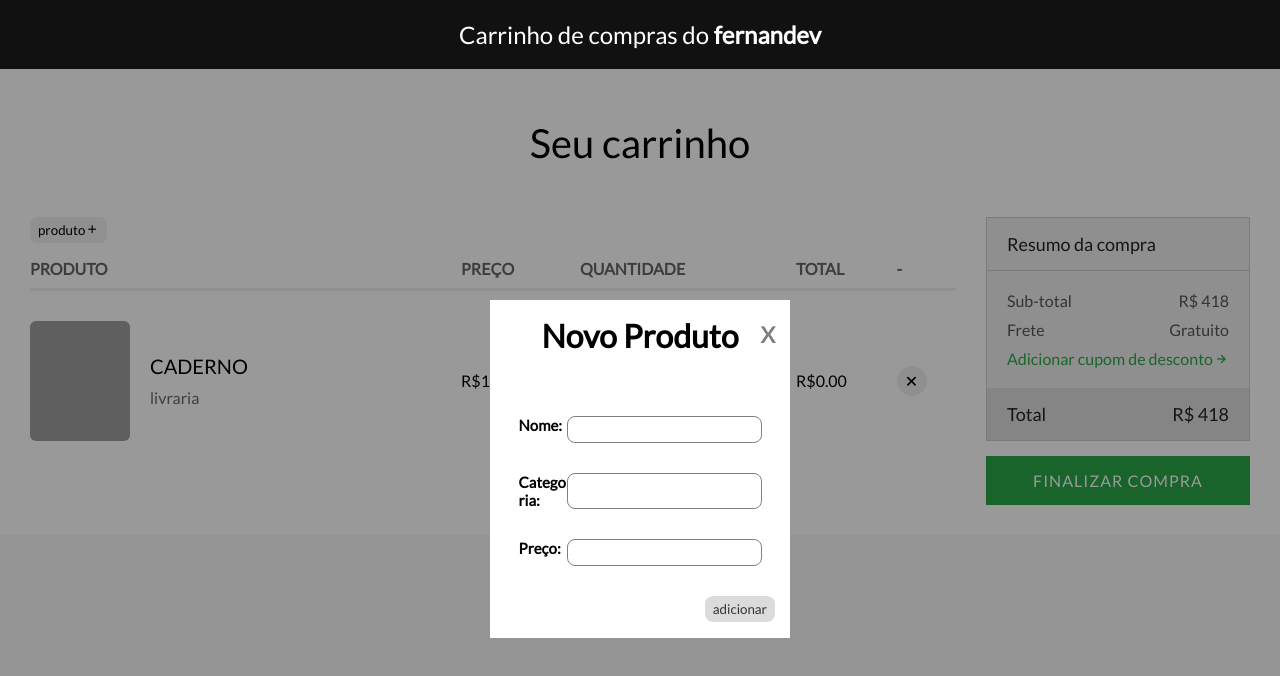
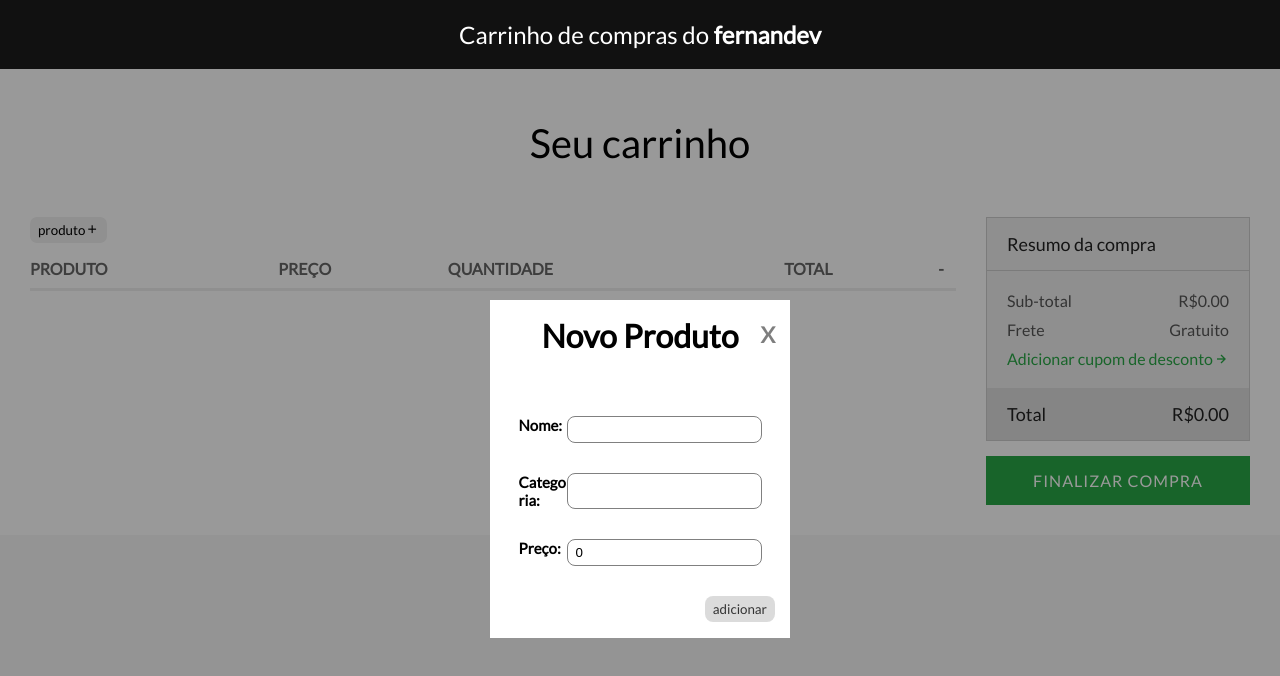
Before and after one commit to nandokferrari/fernandev-react-challenge-06, a React (Vite) app: page / in a window 1280 px wide. Both pictures are taken after a click on the button "produto". Shown: the top 676 px of the page. Built offline with nearby package versions, Linux system fonts and the light colour scheme; grey boxes are pictures that could not be loaded; the HTML template or start-up script is replaced by a standard one.

Commit message:
feat: calculo total

```diff
--- a/src/App.jsx
+++ b/src/App.jsx
@@ -13,14 +13,6 @@ todo - cálculo do preço total dos itens inseridos
 todo - FUNCIONALIDADE EXTRA: aplicação de cupom de desconto
 */
 
-const produto = {
-  id: new Date(),
-  nome: "Caderno",
-  categoria: "livraria",
-  preco: 13,
-  qtd: 0
-}
-
 import './styles.scss';
 
 import PageHeader from './layout/PageHeader';
@@ -28,11 +20,27 @@ import PageTitle from './layout/PageTitle';
 import Summary from './Summary';
 import TableRow from './TableRow';
 import NewProduct from './components/NewProduct';
-import { useState } from 'react';
+import { useEffect, useState } from 'react';
 
 function App() {
+  const produto = {
+    id: new Date().getMilliseconds(),
+    nome: "Caderno",
+    categoria: "livraria",
+    preco: 13,
+    qtd: 0
+  }
   const [isVisible, setIsVisible] = useState(false)
-  const [products, setProducts] = useState([produto])
+  const [products, setProducts] = useState([])
+  const [total, setTotal] = useState(0)
+  const [discount, setDiscount] = useState(0)
+
+  useEffect(()=>{
+    if(products.length){
+      const timer = setTimeout(()=>setTotal(calculateTotal()), 200)
+      return () => clearTimeout(timer)
+    }
+  },[products])
 
   function addNewProduct(product){
     setProducts(prev => [...prev, product])
@@ -47,7 +55,12 @@ function App() {
   }
 
   function decreaseQtdProduct(productId){
-    setProducts(prev=> prev.map(prod => prod.id === productId? {...prod, qtd: prod.qtd === 0? prod.qtd :  prod.qtd--} : prod))
+    const productToDecrease = products.find(prod => prod.id === productId)
+    productToDecrease.qtd && setProducts(prev=> prev.map(prod => (prod.id === productId )? {...prod, qtd: prod.qtd--} : prod))
+  }
+
+  function calculateTotal(){
+    return products.length? products.reduce((accumulator,current,i) =>  current.qtd !== 0? accumulator + (current.preco * current.qtd) : accumulator,0) : 0
   }
 
   return (
@@ -79,13 +92,13 @@ function App() {
                   key={prod.id}
                   produto={prod}
                   removeProduct={()=>removeProduct(prod.id)}
-                  addQtdProduct={()=>addQtdProduct(prod.id)}
+                  addQtdProduct={()=> addQtdProduct(prod.id)}
                   decreaseQtdProduct={()=>decreaseQtdProduct(prod.id)} />)}
               </tbody>
             </table>
           </section>
           <aside>
-            <Summary />
+            <Summary total={total} discount={discount} />
           </aside>
         </div>
       </main>
--- a/src/Summary.jsx
+++ b/src/Summary.jsx
@@ -1,6 +1,7 @@
 import React from 'react';
+import { formatter } from './helpers/currencyFormartter';
 
-const Summary = () => {
+const Summary = ({total, discount}) => {
   return (
     <>
       <div className='box'>
@@ -8,7 +9,7 @@ const Summary = () => {
         <div className='info'>
           <div>
             <span>Sub-total</span>
-            <span>R$ 418</span>
+            <span>{formatter.format(total)}</span>
           </div>
           <div>
             <span>Frete</span>
@@ -23,7 +24,7 @@ const Summary = () => {
         </div>
         <footer>
           <span>Total</span>
-          <span>R$ 418</span>
+          <span>{formatter.format(total - discount)}</span>
         </footer>
       </div>
       <button>Finalizar Compra</button>
--- a/src/TableRow.jsx
+++ b/src/TableRow.jsx
@@ -16,12 +16,12 @@ const TableRow = ({produto, removeProduct, addQtdProduct, decreaseQtdProduct}) =
       <td>{formatter.format(produto.preco || 0)}</td>
       <td>
         <div className='qty'>
-          <button>
-            <i className='bx bx-minus' onClick={decreaseQtdProduct}></i>
+          <button onClick={decreaseQtdProduct}>
+            <i className='bx bx-minus'></i>
           </button>
           <span>{produto.qtd}</span>
-          <button>
-            <i className='bx bx-plus'onClick={addQtdProduct}></i>
+          <button onClick={addQtdProduct}>
+            <i className='bx bx-plus'></i>
           </button>
         </div>
       </td>
--- a/src/components/NewProduct.jsx
+++ b/src/components/NewProduct.jsx
@@ -5,7 +5,7 @@ export default function NewProduct({isVisible, onClose, addNewProduct}){
     const [form, setForm]= useState({
         nome: '',
         categoria: '',
-        preco: null
+        preco: 0
     })
 
     function onChangeForm(e){
@@ -35,7 +35,7 @@ export default function NewProduct({isVisible, onClose, addNewProduct}){
             return
         }
 
-         addNewProduct({...form, qtd: 0, id: new Date()})
+         addNewProduct({...form, qtd: 0, id: new Date().getMilliseconds()})
          onClose()
     }
 
@@ -48,15 +48,15 @@ export default function NewProduct({isVisible, onClose, addNewProduct}){
             <form onSubmit={onSubmit} className="new-product-form">
                 <div className="new-product-field-form">
                     <label>Nome:</label>
-                    <input name="nome" value={form.nome} onChange={onChangeForm} />
+                    <input name="nome" value={form?.nome} onChange={onChangeForm} />
                 </div>
                 <div className="new-product-field-form">
                     <label>Categoria:</label>
-                    <input  name="categoria" value={form.categoria} onChange={onChangeForm}/>
+                    <input  name="categoria" value={form?.categoria} onChange={onChangeForm}/>
                 </div>
                 <div className="new-product-field-form">
                     <label>Preço:</label>
-                    <input name="preco" value={form.preco} onChange={onChangeForm} type="number" />
+                    <input name="preco" value={form?.preco} onChange={onChangeForm} type="number" />
                 </div>
                 <button
                     type="submit"
```
